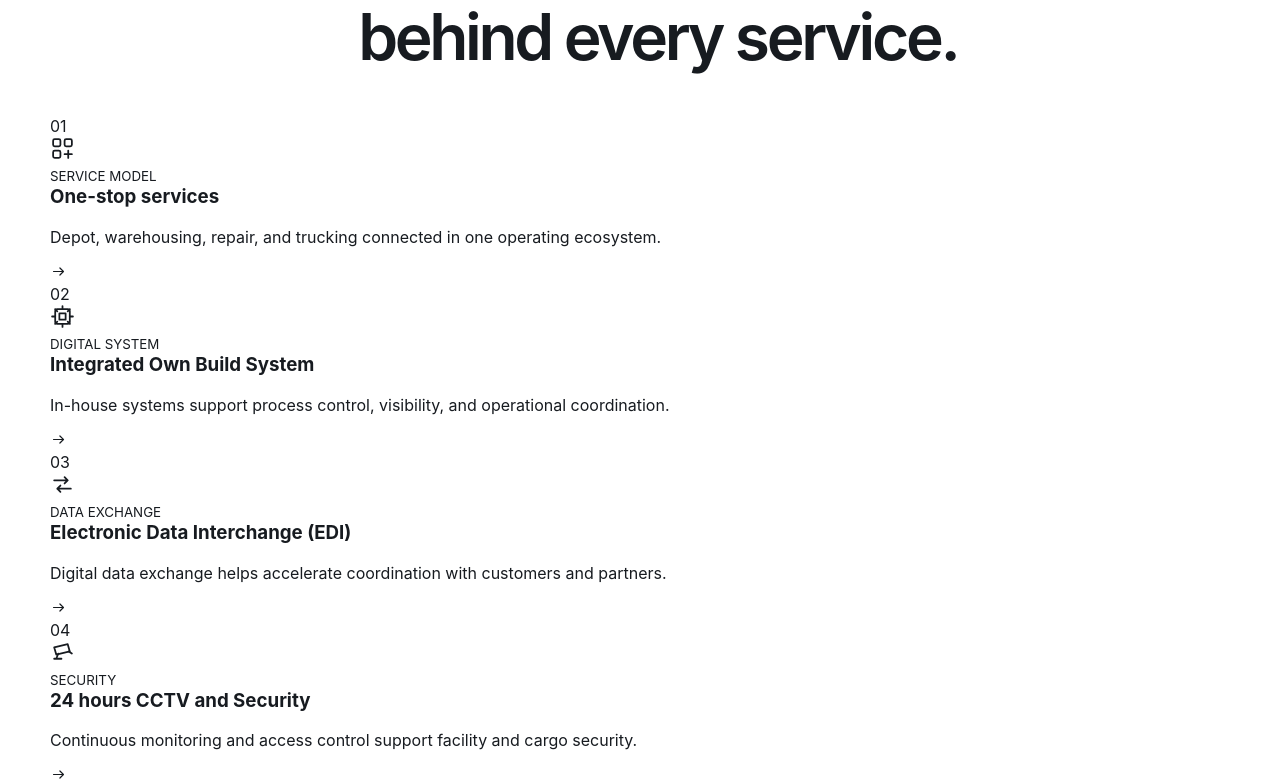
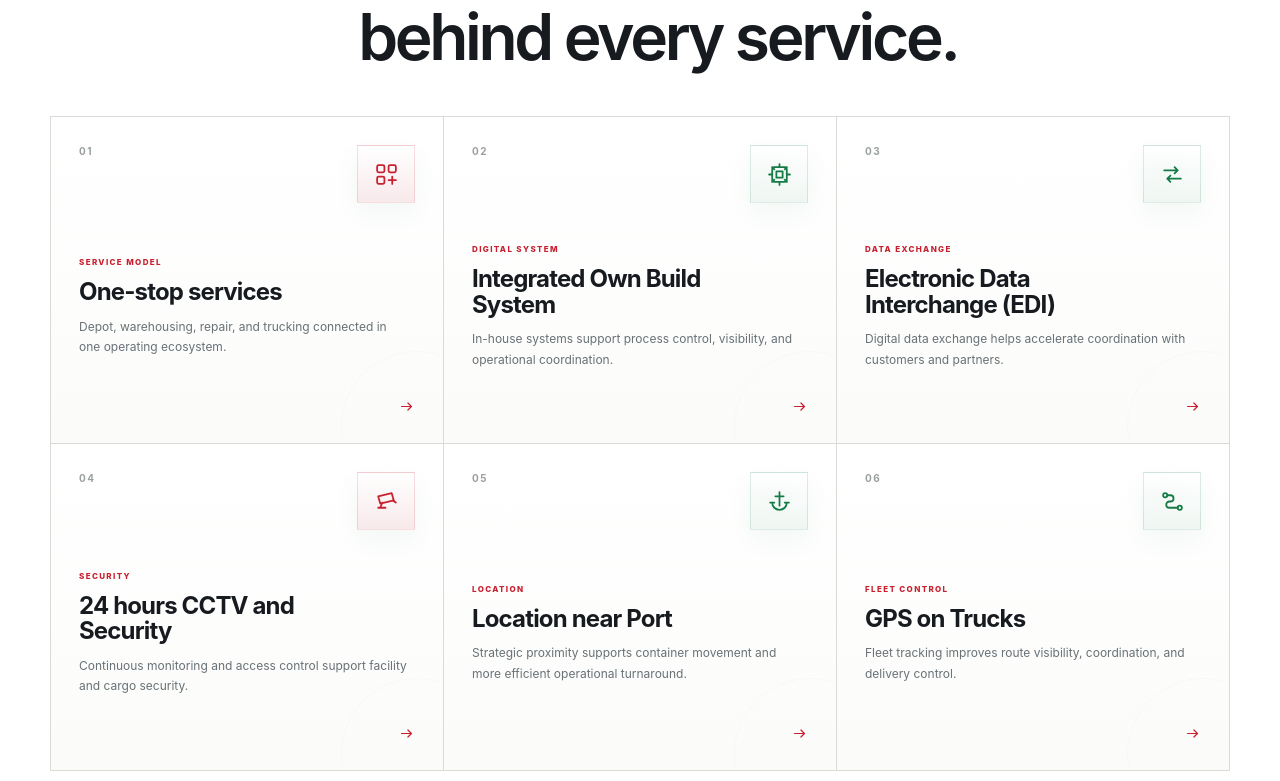
Before and after one commit to nabillazachra/mbpi-revamp, a Next.js app: page / in a window 1280 px wide. Shown: the part 4643-5424 px from the top of the page. Built offline with nearby package versions, Linux system fonts and the light colour scheme.

Commit message:
style: add premium operations capability cards

```diff
--- a/app/globals.css
+++ b/app/globals.css
@@ -1076,3 +1076,131 @@ input:focus,textarea:focus{
 @media(prefers-reduced-motion:reduce){
   .branchHero>img,.premiumHeroVisual.photoLed>img{animation:none!important}
 }
+
+
+/* Operations capability redesign */
+.operationCapabilityGrid{
+  display:grid;
+  grid-template-columns:repeat(3,minmax(0,1fr));
+  border-left:1px solid #d8dbd6;
+  border-top:1px solid #d8dbd6;
+  background:#fff;
+}
+.operationCapabilityCard{
+  position:relative;
+  min-height:320px;
+  padding:28px;
+  display:flex;
+  flex-direction:column;
+  justify-content:space-between;
+  background:linear-gradient(180deg,#fff 0%,#fbfcfa 100%);
+  border-right:1px solid #d8dbd6;
+  border-bottom:1px solid #d8dbd6;
+  overflow:hidden;
+  transition:transform .3s var(--ease-spring),box-shadow .3s ease,background-color .3s ease;
+}
+.operationCapabilityCard:before{
+  content:"";
+  position:absolute;
+  left:0;top:0;
+  width:100%;height:4px;
+  background:linear-gradient(90deg,var(--brand-red),var(--brand-green));
+  transform:scaleX(0);
+  transform-origin:left;
+  transition:transform .4s var(--ease-out-premium);
+}
+.operationCapabilityCard:after{
+  content:"";
+  position:absolute;
+  right:-50px;bottom:-60px;
+  width:150px;height:150px;
+  border:1px solid rgba(20,122,70,.08);
+  border-radius:50%;
+  transition:transform .5s var(--ease-out-premium),opacity .5s ease;
+  opacity:.35;
+}
+.operationCapabilityCard:hover{
+  transform:translateY(-7px);
+  box-shadow:var(--shadow-hover);
+  background:#fff;
+  z-index:3;
+}
+.operationCapabilityCard:hover:before{transform:scaleX(1)}
+.operationCapabilityCard:hover:after{transform:scale(1.18);opacity:.75}
+.operationCardTop{
+  display:flex;
+  align-items:flex-start;
+  justify-content:space-between;
+  gap:20px;
+}
+.operationNo{
+  font-size:10px;
+  font-weight:750;
+  letter-spacing:.15em;
+  color:#9aa09c;
+}
+.operationIcon{
+  width:58px;
+  height:58px;
+  flex:0 0 58px;
+  display:grid;
+  place-items:center;
+  color:var(--brand-green);
+  border:1px solid rgba(20,122,70,.14);
+  background:
+    linear-gradient(180deg,rgba(255,255,255,.95),rgba(234,243,238,.72)),
+    radial-gradient(circle at 30% 30%,rgba(20,122,70,.08),transparent 60%);
+  box-shadow:inset 0 1px 0 rgba(255,255,255,.8),0 10px 24px rgba(20,122,70,.05);
+  transition:transform .3s var(--ease-spring),color .3s ease,border-color .3s ease,background .3s ease;
+}
+.operationCapabilityCard:nth-child(3n+1) .operationIcon{color:var(--brand-red);border-color:rgba(200,32,47,.14);background:linear-gradient(180deg,#fff,var(--brand-red-soft))}
+.operationCapabilityCard:hover .operationIcon{
+  transform:translateY(-4px) rotate(-5deg) scale(1.06);
+  color:var(--brand-red);
+  border-color:rgba(200,32,47,.2);
+}
+.operationCardBody small{
+  display:inline-block;
+  margin-top:42px;
+  font-size:8px;
+  line-height:1;
+  font-weight:850;
+  letter-spacing:.17em;
+  color:var(--brand-red);
+}
+.operationCardBody h3{
+  max-width:280px;
+  margin:10px 0 12px;
+  font-size:24px;
+  line-height:1.06;
+  letter-spacing:-.035em;
+}
+.operationCardBody p{
+  max-width:330px;
+  margin:0;
+  color:#687176;
+  font-size:12px;
+  line-height:1.7;
+}
+.operationCardFoot{
+  display:flex;
+  justify-content:flex-end;
+  margin-top:28px;
+  color:var(--brand-red);
+}
+.operationCardFoot svg{
+  transition:transform .25s var(--ease-spring);
+}
+.operationCapabilityCard:hover .operationCardFoot svg{
+  transform:translateX(5px);
+}
+@media(max-width:1080px){
+  .operationCapabilityGrid{grid-template-columns:repeat(2,minmax(0,1fr))}
+}
+@media(max-width:720px){
+  .operationCapabilityGrid{grid-template-columns:1fr}
+  .operationCapabilityCard{min-height:270px}
+}
+@media(hover:none){
+  .operationCapabilityCard:hover{transform:none;box-shadow:none}
+}
```
